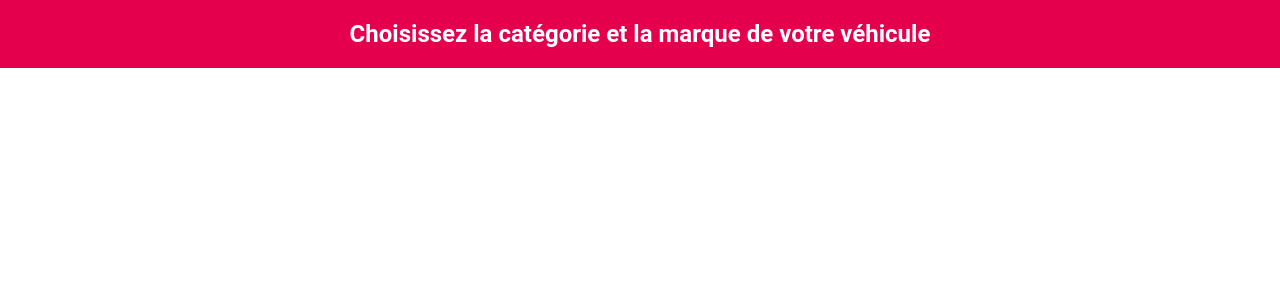
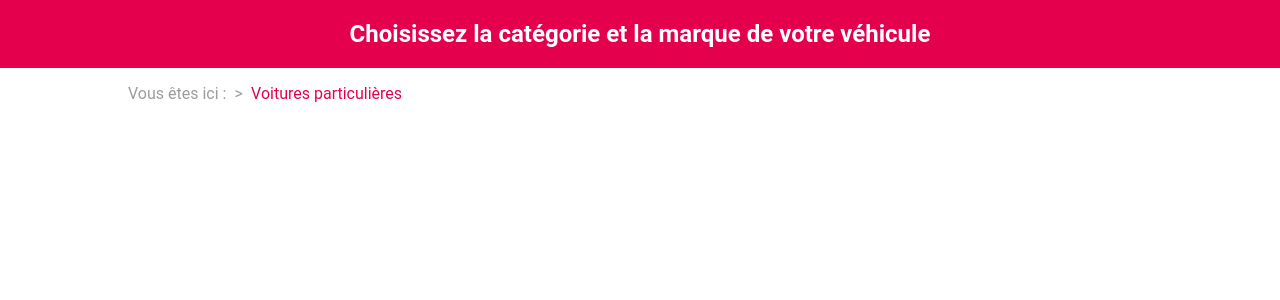
Before and after one commit to for-stage/cote-argus, a Vue app in the folder code/vue/: page / in a window 1280 px wide. Shown: the top 300 px of the page. Built offline with nearby package versions, Linux system fonts and the light colour scheme.

Commit message:
path component added

```diff
--- a/code/vue/src/App.vue
+++ b/code/vue/src/App.vue
@@ -3,6 +3,7 @@
 // Check out https://vuejs.org/api/sfc-script-setup.html#script-setup
 // import HelloWorld from './components/HelloWorld.vue'
 import HeaderComponent from './components/HeaderComponent.vue'
+import PathComponent from './components/PathComponent.vue'
 </script>
 
 <template>
@@ -10,12 +11,14 @@ import HeaderComponent from './components/HeaderComponent.vue'
   <!-- <img alt="Vue logo" src="./assets/logo.png" /> -->
   <!-- <HelloWorld msg="Hello Vue 3 + Vite" /> -->
   <HeaderComponent title="Choisissez la catégorie et la marque de votre véhicule"/>
+  <PathComponent path="Voitures particulières"/>
   </body>
 </template>
 
-<style>
+<style >
 body{
   margin:0;
   /* background:color; */
+  font-family: Roboto, Arial, Helvetica, sans-serif;
 }
 </style>
--- a/code/vue/src/components/HeaderComponent.vue
+++ b/code/vue/src/components/HeaderComponent.vue
@@ -23,7 +23,6 @@ defineProps({
     background: #E5004E;
     color: white;
     justify-content: center;
-    font-family: Roboto, Arial, Helvetica, sans-serif;
 }
 h2{
     font-weight: 600;
--- /dev/null
+++ b/code/vue/src/components/PathComponent.vue
@@ -0,0 +1,27 @@
+<script setup>
+
+defineProps({
+  path: String
+})
+
+</script>
+
+<template>
+
+<div class="path">
+    <p>Vous êtes ici :&ensp;>&ensp;<a>{{ path }}</a></p>
+</div>
+
+</template>
+
+<style scoped>
+
+.path{
+    padding-left: 10%;
+    color:#9C9C9C;
+}
+.path a{
+    color:#E5004E;
+}
+
+</style>
--- /dev/null
+++ b/code/vue/src/components/SearchBar.vue
@@ -0,0 +1,24 @@
+<script setup>
+
+</script>
+
+<template>
+
+<div class="search-bar">
+    <input type="text" name="search">
+    <a><img src="../assets/search-icon"></a>
+</div>
+
+</template>
+
+<style scoped>
+
+.path{
+    padding-left: 10%;
+    color:#9C9C9C;
+}
+.path a{
+    color:#E5004E;
+}
+
+</style>
```
Also changed, not shown: code/vue/src/assets/search-icon.png (added).
